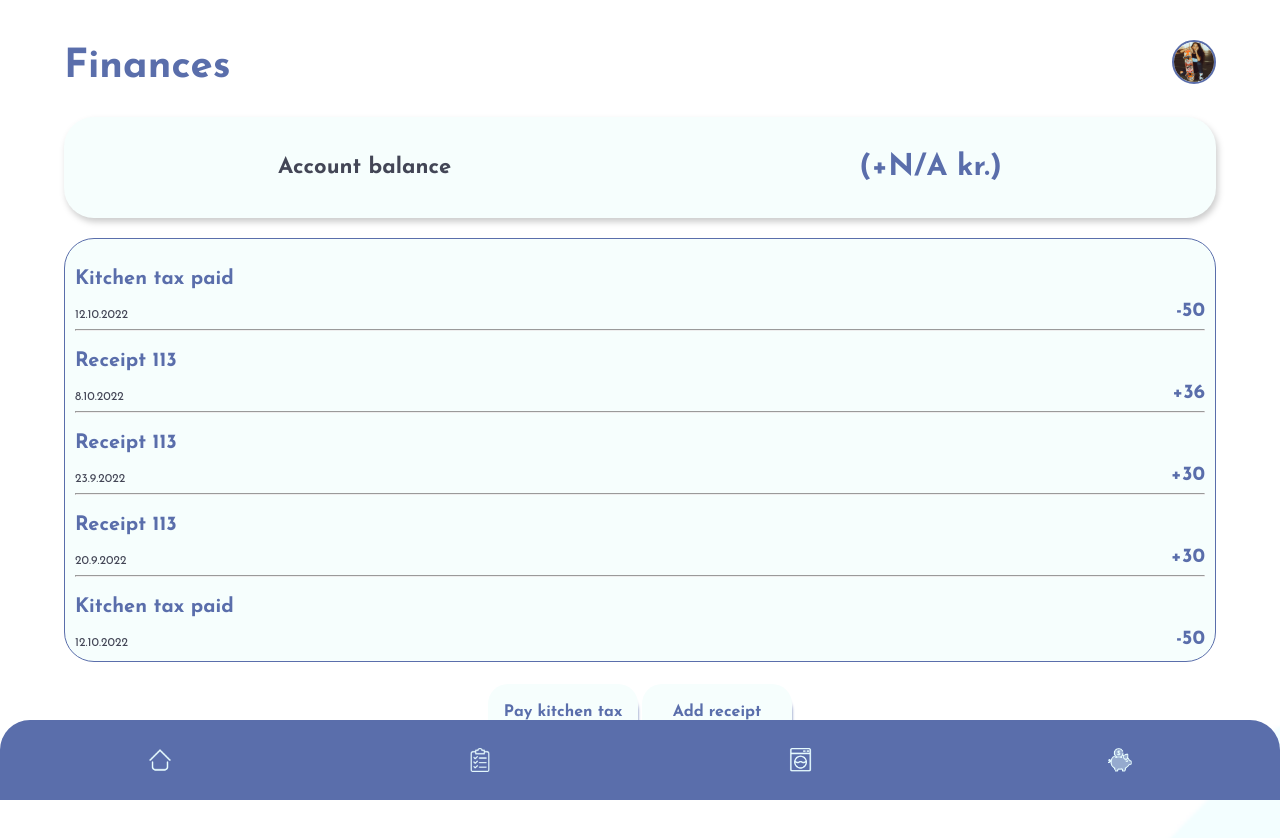
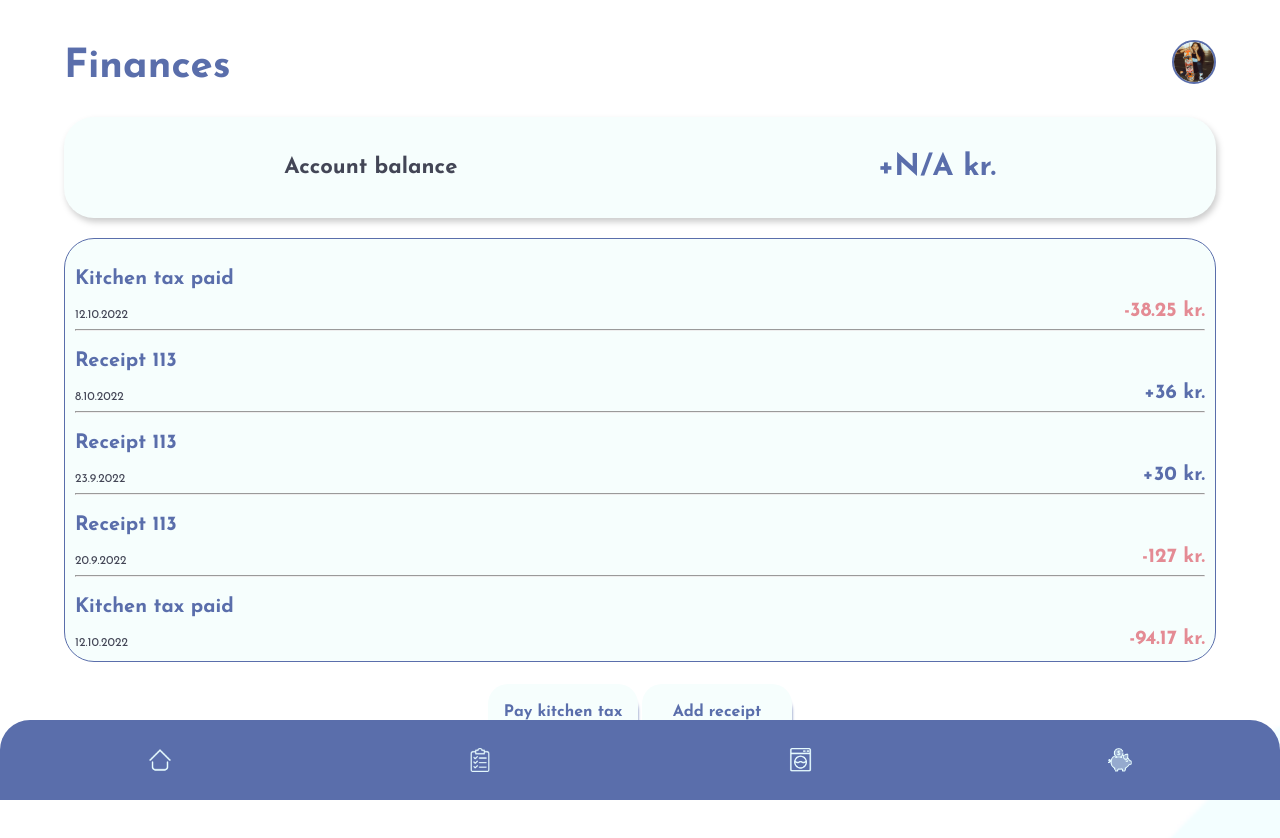
Before and after one commit to vlkeniko/dorm8s, a React (Create React App) app: page /finances in a window 1280 px wide. Shown: the top 838 px of the page. Built offline with nearby package versions, Linux system fonts and the light colour scheme; a web font is replaced by a local one.

Commit message:
transactions
changed the color to red for money paid

```diff
--- a/src/App.css
+++ b/src/App.css
@@ -268,6 +268,10 @@ body {
   font-size: 20px;
   font-weight: bold;
   color: #5A6EAB;
+}
+
+#red-money {
+  color: #E48B94;
 }
 
 /*Finance-buttons*/
--- a/src/components/Balance.js
+++ b/src/components/Balance.js
@@ -7,7 +7,7 @@ export default function Balance(props) {
     <>
       <div className="balance">
         <h3>Account balance</h3>
-        <h2 className="amount">(+{props.balance} kr.)</h2>
+        <h2 className="amount">+{props.balance} kr.</h2>
       </div>
     </>
   );
--- a/src/components/Transactions.js
+++ b/src/components/Transactions.js
@@ -7,35 +7,35 @@ export default function Transactions() {
       <div className='transaction'>
         <h3 className='transaction-name'>Kitchen tax paid</h3>
         <p className='transaction-date'>12.10.2022</p>
-        <p className='transaction-amount'>-50</p>
+        <p className='transaction-amount' id='red-money'>-38.25 kr.</p>
         <hr />
       </div>
 
       <div className='transaction'>
         <h3 className='transaction-name'>Receipt 113</h3>
         <p className='transaction-date'>8.10.2022</p>
-        <p className='transaction-amount'>+36</p>
+        <p className='transaction-amount'>+36 kr.</p>
         <hr />
       </div>
 
       <div className='transaction'>
         <h3 className='transaction-name'>Receipt 113</h3>
         <p className='transaction-date'>23.9.2022</p>
-        <p className='transaction-amount'>+30</p>
+        <p className='transaction-amount'>+30 kr.</p>
         <hr />
       </div>
 
       <div className='transaction'>
         <h3 className='transaction-name'>Receipt 113</h3>
         <p className='transaction-date'>20.9.2022</p>
-        <p className='transaction-amount'>+30</p>
+        <p className='transaction-amount' id='red-money'>-127 kr.</p>
         <hr />
       </div>
 
       <div className='transaction'>
         <h3 className='transaction-name'>Kitchen tax paid</h3>
         <p className='transaction-date'>12.10.2022</p>
-        <p className='transaction-amount'>-50</p>
+        <p className='transaction-amount' id='red-money'>-94.17 kr.</p>
       </div>
 
     </div>
```
